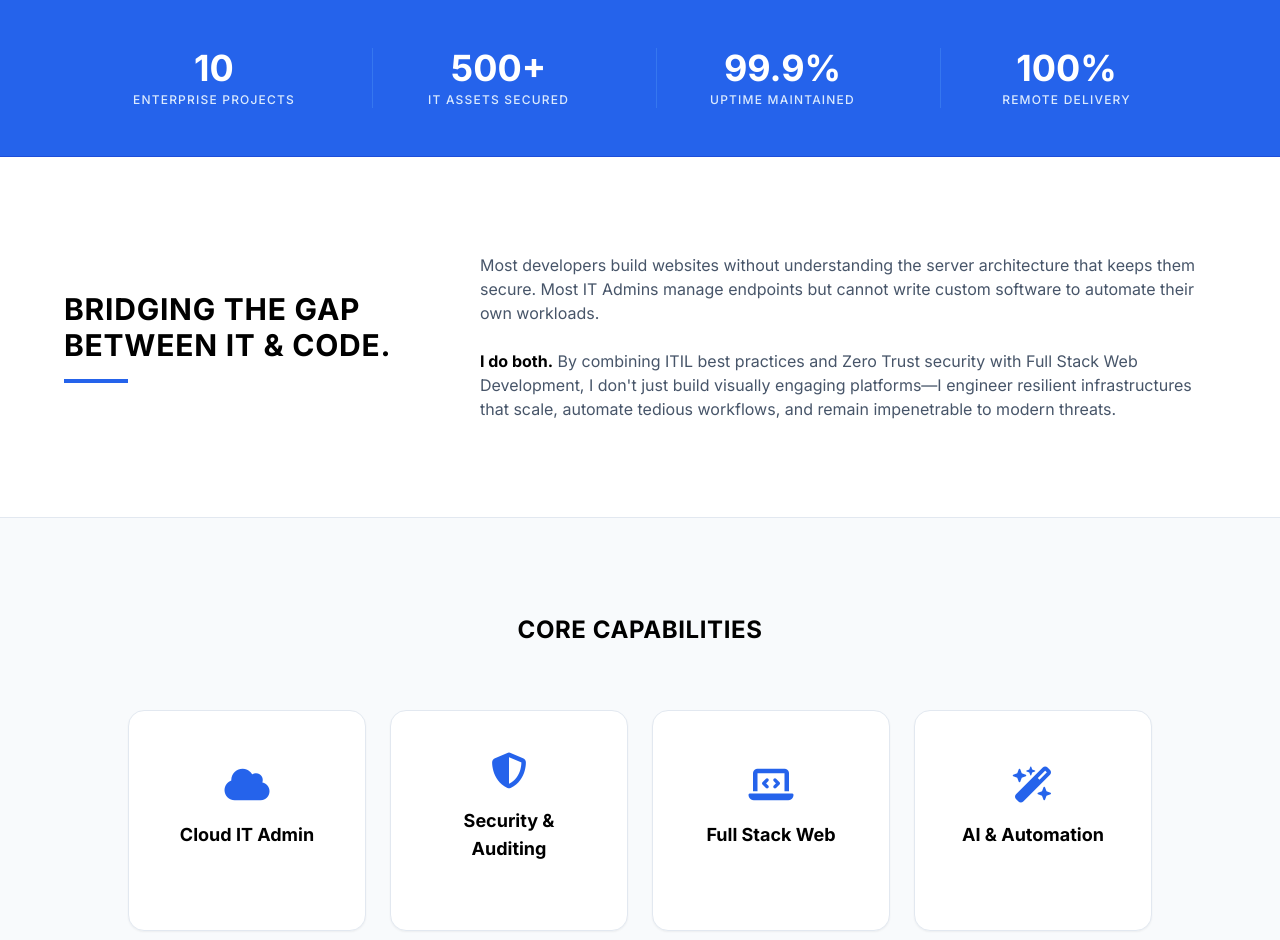
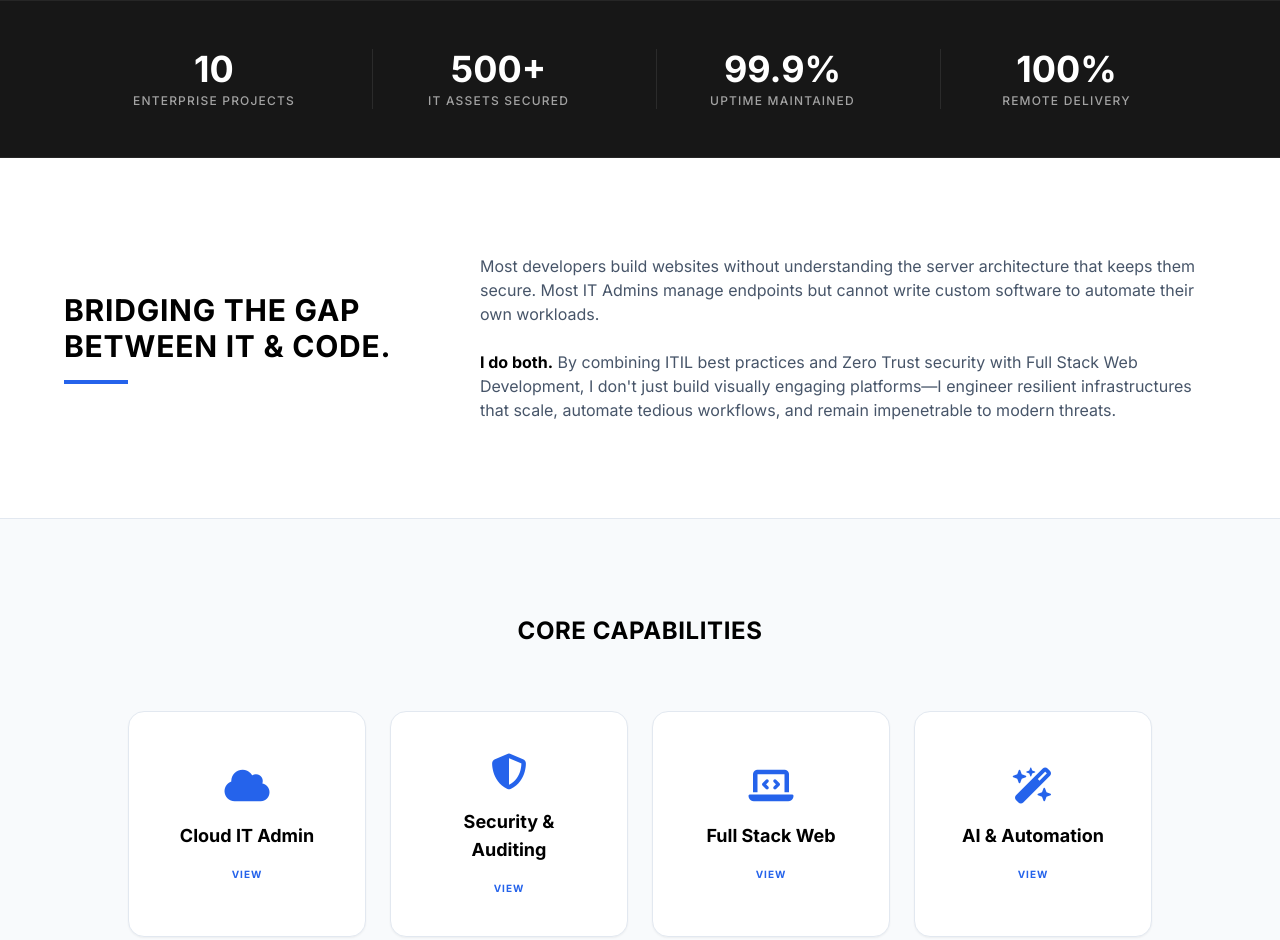
Before and after one commit to Ceejae24/cjsicson, a plain HTML site: page index.html in a window 1280 px wide. Shown: the part 800-1740 px from the top of the page. Drawn offline with nearby package versions, Linux system fonts and the light colour scheme.

Commit message:
Update index.html

```diff
--- a/index.html
+++ b/index.html
@@ -4,6 +4,7 @@
     <meta charset="UTF-8">
     <meta name="viewport" content="width=device-width, initial-scale=1.0">
 
+    <!-- SEO & OPEN GRAPH TAGS -->
     <title>CJ Sicson | IT Lead & Full Stack Web Developer</title>
     <meta name="description" content="Portfolio of CJ Sicson. IT Infrastructure Lead, Zero Trust Security Expert, and Full Stack Web Developer.">
     <meta property="og:title" content="CJ Sicson | IT Lead & Web Engineer">
@@ -12,10 +13,19 @@
     <meta property="og:url" content="https://cjsicson.vercel.app">
     <meta property="og:type" content="website">
 
+    <!-- FAVICON -->
     <link rel="icon" type="image/png" href="image_6f6139.png">
+
+    <!-- Smooth Scroll Animations (AOS Library) -->
     <link href="https://unpkg.com/aos@2.3.1/dist/aos.css" rel="stylesheet">
+
+    <!-- Tailwind CSS -->
     <script src="https://cdn.tailwindcss.com"></script>
+
+    <!-- Font Awesome -->
     <link rel="stylesheet" href="https://cdnjs.cloudflare.com/ajax/libs/font-awesome/6.4.0/css/all.min.css">
+
+    <!-- Google Fonts -->
     <link href="https://fonts.googleapis.com/css2?family=Inter:wght@200;300;400;500;600;700&display=swap" rel="stylesheet">
 
     <script>
@@ -74,7 +84,7 @@
         </div>
     </div>
 
-    <!-- ALWAYS VISIBLE STICKY NAV BAR -->
+    <!-- STICKY NAV BAR -->
     <nav id="navbar" class="fixed top-0 left-0 w-full z-[90] bg-white/80 dark:bg-darkBg/90 backdrop-blur-md border-b border-slate-200 dark:border-neutral-900 px-6 py-4 flex justify-between items-center shadow-sm">
         <a href="#" class="text-xl lg:text-2xl font-bold text-black dark:text-white tracking-widest hover:text-primary transition-colors">CJ<span class="text-primary">.</span></a>
 
@@ -160,24 +170,24 @@
     </header>
 
     <!-- IMPACT BY THE NUMBERS -->
-    <section class="py-12 bg-primary dark:bg-blue-900 border-b border-blue-700 transition-colors duration-300">
+    <section class="py-12 bg-neutral-900 dark:bg-darkAltBg border-y border-neutral-800 transition-colors duration-300">
         <div class="max-w-6xl mx-auto px-6">
-            <div class="grid grid-cols-2 md:grid-cols-4 gap-8 text-center divide-x divide-blue-400/30">
+            <div class="grid grid-cols-2 md:grid-cols-4 gap-8 text-center divide-x divide-neutral-700/50">
                 <div data-aos="fade-up" data-aos-delay="100">
                     <div class="text-3xl lg:text-4xl font-bold text-white mb-1 counter" data-target="10">0</div>
-                    <p class="text-xs font-medium text-blue-100 uppercase tracking-widest">Enterprise Projects</p>
+                    <p class="text-xs font-medium text-neutral-400 uppercase tracking-widest">Enterprise Projects</p>
                 </div>
                 <div data-aos="fade-up" data-aos-delay="200">
                     <div class="text-3xl lg:text-4xl font-bold text-white mb-1"><span class="counter" data-target="500">0</span>+</div>
-                    <p class="text-xs font-medium text-blue-100 uppercase tracking-widest">IT Assets Secured</p>
+                    <p class="text-xs font-medium text-neutral-400 uppercase tracking-widest">IT Assets Secured</p>
                 </div>
                 <div data-aos="fade-up" data-aos-delay="300">
                     <div class="text-3xl lg:text-4xl font-bold text-white mb-1"><span class="counter" data-target="99">0</span>.9%</div>
-                    <p class="text-xs font-medium text-blue-100 uppercase tracking-widest">Uptime Maintained</p>
+                    <p class="text-xs font-medium text-neutral-400 uppercase tracking-widest">Uptime Maintained</p>
                 </div>
                 <div data-aos="fade-up" data-aos-delay="400">
                     <div class="text-3xl lg:text-4xl font-bold text-white mb-1"><span class="counter" data-target="100">0</span>%</div>
-                    <p class="text-xs font-medium text-blue-100 uppercase tracking-widest">Remote Delivery</p>
+                    <p class="text-xs font-medium text-neutral-400 uppercase tracking-widest">Remote Delivery</p>
                 </div>
             </div>
         </div>
@@ -210,37 +220,53 @@
                      data-aos="fade-up" data-aos-delay="100">
                     <i class="fa-solid fa-cloud text-4xl text-primary mb-4 group-hover:scale-110 transition-transform"></i>
                     <h3 class="text-lg font-bold text-black dark:text-white">Cloud IT Admin</h3>
-                    <span class="mt-3 text-[10px] font-bold text-primary tracking-widest uppercase opacity-0 group-hover:opacity-100 transition-opacity">View Tech Stack</span>
+
+                    <div class="mt-4 text-[10px] font-bold text-primary tracking-widest uppercase relative h-4 flex items-center justify-center overflow-hidden w-full">
+                        <span class="transition-all duration-300 transform group-hover:-translate-y-4 group-hover:opacity-0">View</span>
+                        <span class="absolute transition-all duration-300 transform translate-y-4 opacity-0 group-hover:translate-y-0 group-hover:opacity-100 whitespace-nowrap">View Tech Stack</span>
+                    </div>
                 </div>
 
                 <!-- Card 2 -->
-                <div class="bg-white dark:bg-darkBg p-10 rounded-2xl border border-slate-200 dark:border-neutral-800 shadow-sm hover:border-primary hover:shadow-lg transition-all duration-300 group clickable flex flex-col items-center justify-center text-center cursor-pointer service-trigger"
+                <div class="bg-white dark:bg-darkBg p-10 rounded-2xl border border-slate-200 dark:border-neutral-800 shadow-sm hover:border-primary dark:hover:border-primary hover:shadow-lg transition-all duration-300 group clickable flex flex-col items-center justify-center text-center cursor-pointer service-trigger"
                      data-icon="fa-shield-halved" data-title="Security & Auditing"
                      data-desc="<p class='mb-6 text-slate-600 dark:text-gray-400'>Proactive security monitoring, strict Zero Trust policy enforcement, and rigorous lifecycle management. I deploy centralized, self-hosted inventory servers to ensure compliance.</p><div class='flex flex-wrap justify-center gap-2'><span class='text-[10px] bg-slate-100 dark:bg-neutral-900 text-slate-600 dark:text-gray-300 px-3 py-1.5 rounded-full font-bold uppercase tracking-wide border border-slate-200 dark:border-neutral-800'>VMware</span><span class='text-[10px] bg-slate-100 dark:bg-neutral-900 text-slate-600 dark:text-gray-300 px-3 py-1.5 rounded-full font-bold uppercase tracking-wide border border-slate-200 dark:border-neutral-800'>MS Intune</span><span class='text-[10px] bg-slate-100 dark:bg-neutral-900 text-slate-600 dark:text-gray-300 px-3 py-1.5 rounded-full font-bold uppercase tracking-wide border border-slate-200 dark:border-neutral-800'>NinjaOne RMM</span></div>"
                      data-aos="fade-up" data-aos-delay="200">
                     <i class="fa-solid fa-shield-halved text-4xl text-primary mb-4 group-hover:scale-110 transition-transform"></i>
                     <h3 class="text-lg font-bold text-black dark:text-white">Security & Auditing</h3>
-                    <span class="mt-3 text-[10px] font-bold text-primary tracking-widest uppercase opacity-0 group-hover:opacity-100 transition-opacity">View Tech Stack</span>
+
+                    <div class="mt-4 text-[10px] font-bold text-primary tracking-widest uppercase relative h-4 flex items-center justify-center overflow-hidden w-full">
+                        <span class="transition-all duration-300 transform group-hover:-translate-y-4 group-hover:opacity-0">View</span>
+                        <span class="absolute transition-all duration-300 transform translate-y-4 opacity-0 group-hover:translate-y-0 group-hover:opacity-100 whitespace-nowrap">View Tech Stack</span>
+                    </div>
                 </div>
 
                 <!-- Card 3 -->
-                <div class="bg-white dark:bg-darkBg p-10 rounded-2xl border border-slate-200 dark:border-neutral-800 shadow-sm hover:border-primary hover:shadow-lg transition-all duration-300 group clickable flex flex-col items-center justify-center text-center cursor-pointer service-trigger"
+                <div class="bg-white dark:bg-darkBg p-10 rounded-2xl border border-slate-200 dark:border-neutral-800 shadow-sm hover:border-primary dark:hover:border-primary hover:shadow-lg transition-all duration-300 group clickable flex flex-col items-center justify-center text-center cursor-pointer service-trigger"
                      data-icon="fa-laptop-code" data-title="Full Stack Web Dev"
                      data-desc="<p class='mb-6 text-slate-600 dark:text-gray-400'>Designing and developing high-performance, fully responsive websites. I bridge the gap between creative UI/UX design and secure, technically optimized server architecture.</p><div class='flex flex-wrap justify-center gap-2'><span class='text-[10px] bg-slate-100 dark:bg-neutral-900 text-slate-600 dark:text-gray-300 px-3 py-1.5 rounded-full font-bold uppercase tracking-wide border border-slate-200 dark:border-neutral-800'>WordPress</span><span class='text-[10px] bg-slate-100 dark:bg-neutral-900 text-slate-600 dark:text-gray-300 px-3 py-1.5 rounded-full font-bold uppercase tracking-wide border border-slate-200 dark:border-neutral-800'>Elementor Pro</span><span class='text-[10px] bg-slate-100 dark:bg-neutral-900 text-slate-600 dark:text-gray-300 px-3 py-1.5 rounded-full font-bold uppercase tracking-wide border border-slate-200 dark:border-neutral-800'>PHP / JS</span></div>"
                      data-aos="fade-up" data-aos-delay="300">
                     <i class="fa-solid fa-laptop-code text-4xl text-primary mb-4 group-hover:scale-110 transition-transform"></i>
                     <h3 class="text-lg font-bold text-black dark:text-white">Full Stack Web</h3>
-                    <span class="mt-3 text-[10px] font-bold text-primary tracking-widest uppercase opacity-0 group-hover:opacity-100 transition-opacity">View Tech Stack</span>
+
+                    <div class="mt-4 text-[10px] font-bold text-primary tracking-widest uppercase relative h-4 flex items-center justify-center overflow-hidden w-full">
+                        <span class="transition-all duration-300 transform group-hover:-translate-y-4 group-hover:opacity-0">View</span>
+                        <span class="absolute transition-all duration-300 transform translate-y-4 opacity-0 group-hover:translate-y-0 group-hover:opacity-100 whitespace-nowrap">View Tech Stack</span>
+                    </div>
                 </div>
 
                 <!-- Card 4 -->
-                <div class="bg-white dark:bg-darkBg p-10 rounded-2xl border border-slate-200 dark:border-neutral-800 shadow-sm hover:border-primary hover:shadow-lg transition-all duration-300 group clickable flex flex-col items-center justify-center text-center cursor-pointer service-trigger"
+                <div class="bg-white dark:bg-darkBg p-10 rounded-2xl border border-slate-200 dark:border-neutral-800 shadow-sm hover:border-primary dark:hover:border-primary hover:shadow-lg transition-all duration-300 group clickable flex flex-col items-center justify-center text-center cursor-pointer service-trigger"
                      data-icon="fa-wand-magic-sparkles" data-title="AI & App Automation"
                      data-desc="<p class='mb-6 text-slate-600 dark:text-gray-400'>Building custom internal tools and intelligent platforms to centralize data. I integrate modern APIs and AI models to automate workflows, forecasting, and data extraction.</p><div class='flex flex-wrap justify-center gap-2'><span class='text-[10px] bg-slate-100 dark:bg-neutral-900 text-slate-600 dark:text-gray-300 px-3 py-1.5 rounded-full font-bold uppercase tracking-wide border border-slate-200 dark:border-neutral-800'>Python</span><span class='text-[10px] bg-slate-100 dark:bg-neutral-900 text-slate-600 dark:text-gray-300 px-3 py-1.5 rounded-full font-bold uppercase tracking-wide border border-slate-200 dark:border-neutral-800'>Streamlit</span><span class='text-[10px] bg-slate-100 dark:bg-neutral-900 text-slate-600 dark:text-gray-300 px-3 py-1.5 rounded-full font-bold uppercase tracking-wide border border-slate-200 dark:border-neutral-800'>Gemini AI</span></div>"
                      data-aos="fade-up" data-aos-delay="400">
                     <i class="fa-solid fa-wand-magic-sparkles text-4xl text-primary mb-4 group-hover:scale-110 transition-transform"></i>
                     <h3 class="text-lg font-bold text-black dark:text-white">AI & Automation</h3>
-                    <span class="mt-3 text-[10px] font-bold text-primary tracking-widest uppercase opacity-0 group-hover:opacity-100 transition-opacity">View Tech Stack</span>
+
+                    <div class="mt-4 text-[10px] font-bold text-primary tracking-widest uppercase relative h-4 flex items-center justify-center overflow-hidden w-full">
+                        <span class="transition-all duration-300 transform group-hover:-translate-y-4 group-hover:opacity-0">View</span>
+                        <span class="absolute transition-all duration-300 transform translate-y-4 opacity-0 group-hover:translate-y-0 group-hover:opacity-100 whitespace-nowrap">View Tech Stack</span>
+                    </div>
                 </div>
             </div>
         </div>
```
